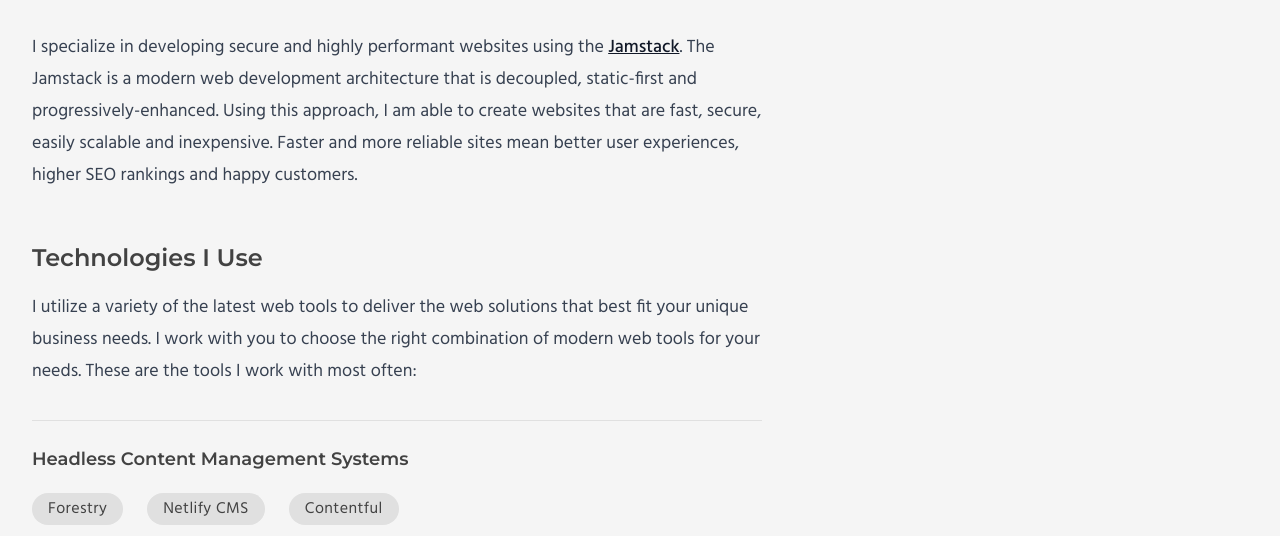
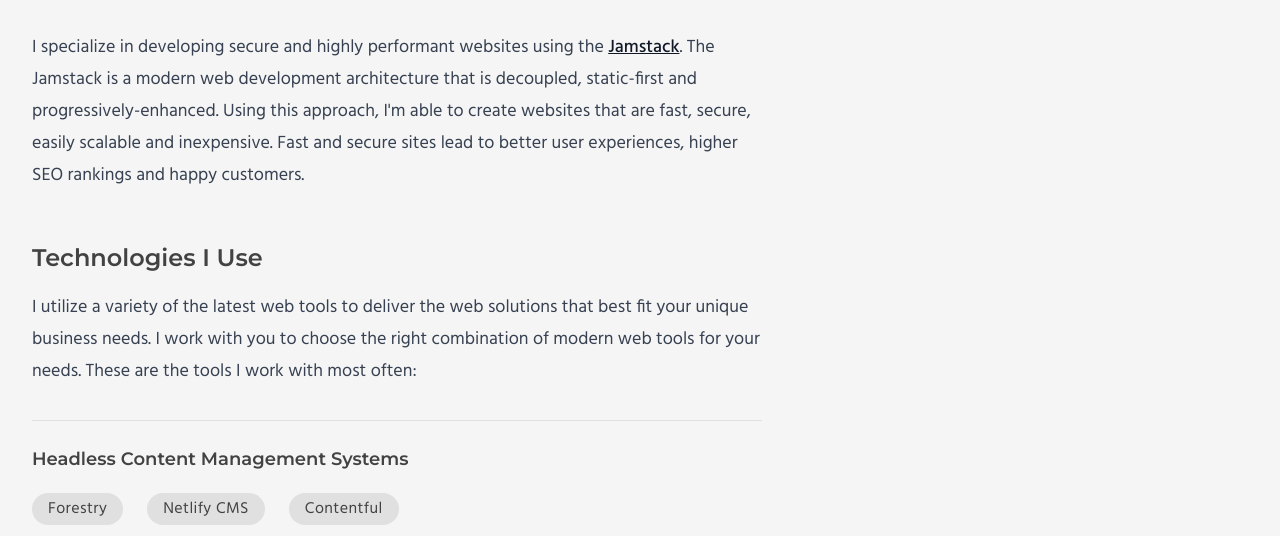
Before and after one commit to tayanderson/portfolio2022, a Gatsby site: page /services in a window 1280 px wide. Shown: the part 264-800 px from the top of the page. Built offline with nearby package versions, Linux system fonts and the light colour scheme; Gatsby itself is replaced by a stand-in of ours.

Commit message:
edit services page

```diff
--- a/src/pages/services.js
+++ b/src/pages/services.js
@@ -80,7 +80,7 @@ const Services = () => {
 
                     <TextBlock>
                       <h2 className="text-gray-800">Jamstack Web Development</h2>
-                      <p>I specialize in developing secure and highly performant websites using the <a href="https://jamstack.wtf/">Jamstack</a>. The Jamstack is a modern web development architecture that is decoupled, static-first and progressively-enhanced. Using this approach, I am able to create websites that are fast, secure, easily scalable and inexpensive. Faster and more reliable sites mean better user experiences, higher SEO rankings and happy customers.</p>
+                      <p>I specialize in developing secure and highly performant websites using the <a href="https://jamstack.wtf/">Jamstack</a>. The Jamstack is a modern web development architecture that is decoupled, static-first and progressively-enhanced. Using this approach, I'm able to create websites that are fast, secure, easily scalable and inexpensive. Fast and secure sites lead to better user experiences, higher SEO rankings and happy customers.</p>
                     </TextBlock>
                   </section>
 
```
